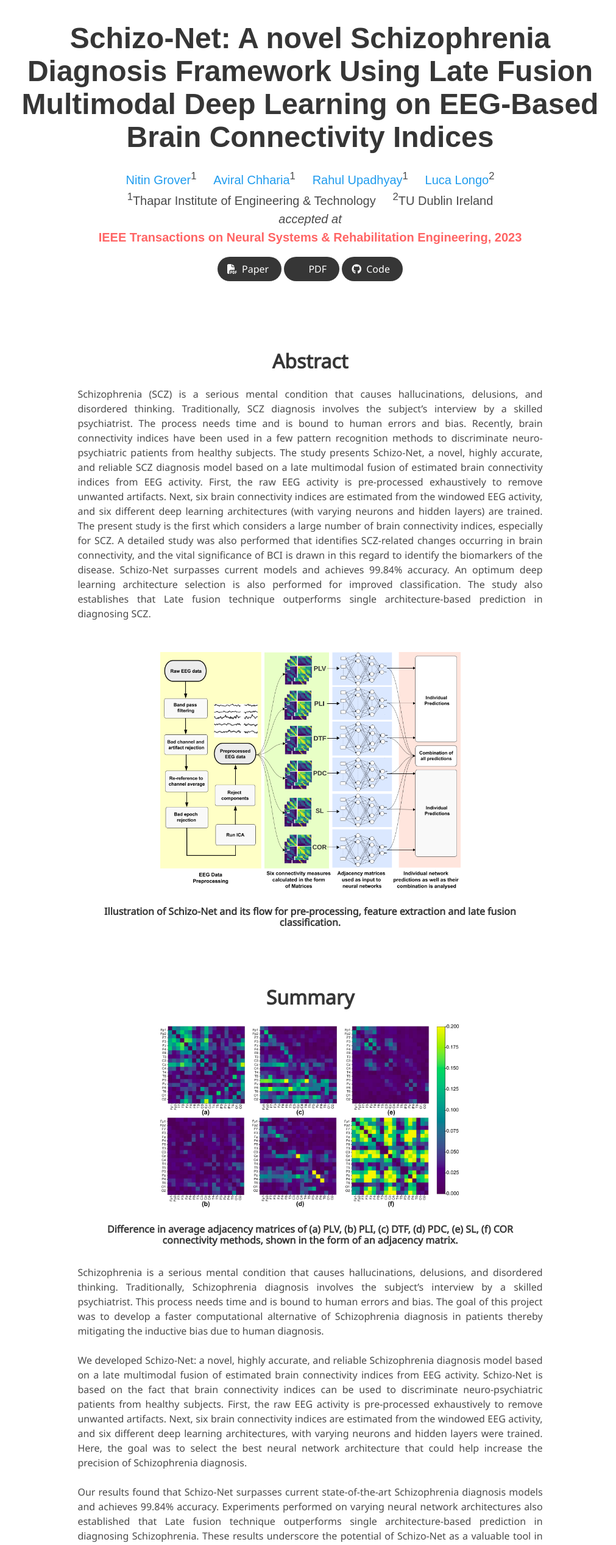
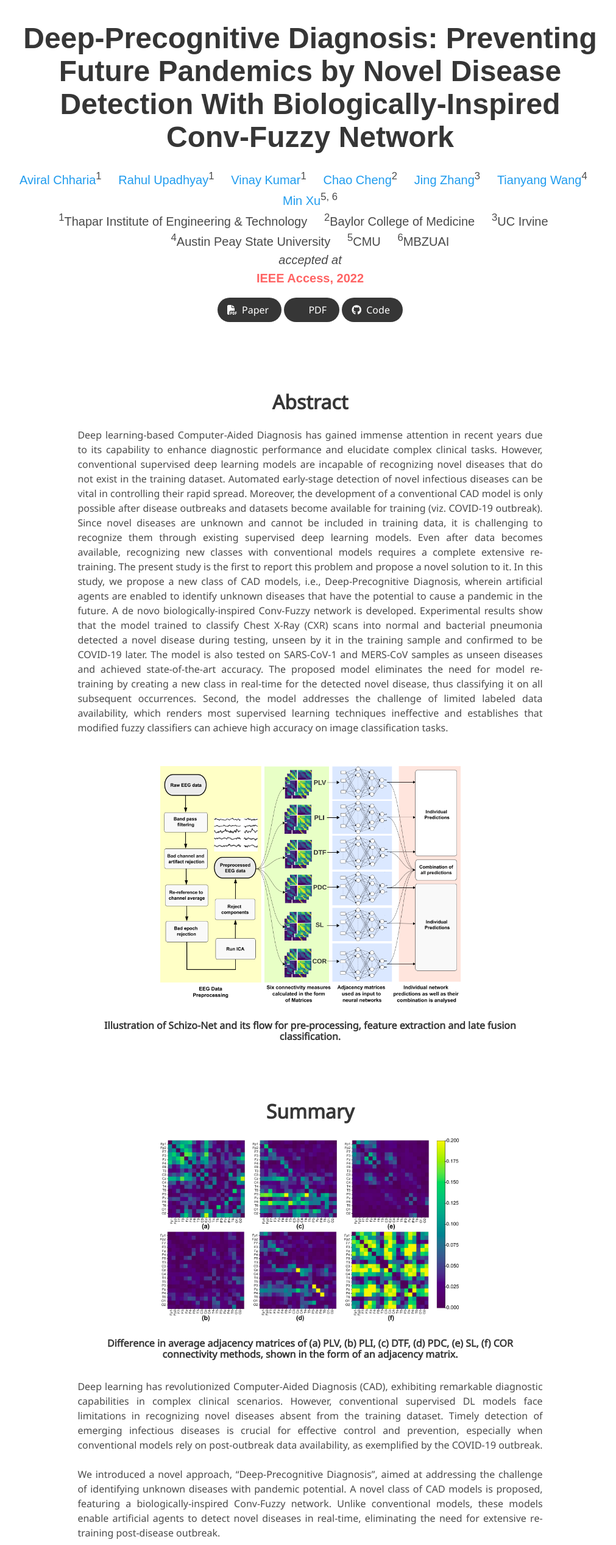
Before and after one commit to aviralchharia/Deep_Precognitive_Diagnosis, a plain HTML site: page index.html in a window 1280 px wide. Shown: the part 241-2774 px from the top of the page at 61% size, without its empty margins (131-1142 px from the left). Drawn offline with nearby package versions, Linux system fonts and the light colour scheme; some icons are missing; a web font is replaced by a local one.

Commit message:
Update index.html

```diff
--- a/index.html
+++ b/index.html
@@ -3,10 +3,10 @@
 <head>
   <meta charset="utf-8">
   <meta name="description"
-        content="Schizo-Net: A novel Schizophrenia Diagnosis Framework Using Late Fusion Multimodal Deep Learning on EEG-Based Brain Connectivity Indices.">
-  <meta name="keywords" content="Schizophrenia, Deep Learning, Brain Connectivity Features, Feature Fusion, Classification">
+        content="Deep-Precognitive Diagnosis: Preventing Future Pandemics by Novel Disease Detection With Biologically-Inspired Conv-Fuzzy Network.">
+  <meta name="keywords" content="Deep learning, COVID-19, Medical Imaging, Computer-aided Diagnosis, Pandemics">
   <meta name="viewport" content="width=device-width, initial-scale=1">
-  <title>Schizo-Net: A novel Schizophrenia Diagnosis Framework Using Late Fusion Multimodal Deep Learning on EEG-Based Brain Connectivity Indices</title>
+  <title>Deep-Precognitive Diagnosis: Preventing Future Pandemics by Novel Disease Detection With Biologically-Inspired Conv-Fuzzy Network</title>
 
   <link href="https://fonts.googleapis.com/css?family=Google+Sans|Noto+Sans|Castoro"
         rel="stylesheet">
@@ -73,35 +73,44 @@
         </div>
       <div class="columns is-centered">
         <div class="column has-text-centered">
-          <h1 class="title is-1 publication-title">Schizo-Net: A novel Schizophrenia Diagnosis Framework Using Late Fusion Multimodal Deep Learning on EEG-Based Brain Connectivity Indices</h1>
+          <h1 class="title is-1 publication-title">Deep-Precognitive Diagnosis: Preventing Future Pandemics by Novel Disease Detection With Biologically-Inspired Conv-Fuzzy Network</h1>
           <div class="is-size-5 publication-authors">
-            <span class="author-block">
-              <a href="https://www.linkedin.com/in/nitin-grover-5a8362167">Nitin Grover</a><sup>1</sup></span>&nbsp;&nbsp;&nbsp;&nbsp;
             <span class="author-block">
               <a href="https://aviralchharia.github.io/">Aviral Chharia</a><sup>1</sup></span>&nbsp;&nbsp;&nbsp;&nbsp;
             <span class="author-block">
-              <a href="https://eced.thapar.edu/facultydetails/MTI0NQ">Rahul Upadhyay</a><sup>1</sup>&nbsp;&nbsp;&nbsp;&nbsp;
-            </span>
+              <a href="https://eced.thapar.edu/facultydetails/MTI0NQ">Rahul Upadhyay</a><sup>1</sup></span>&nbsp;&nbsp;&nbsp;&nbsp;
+	    <span class="author-block">
+              <a href="https://eced.thapar.edu/facultydetails/MTIzNA">Vinay Kumar</a><sup>1</sup></span>&nbsp;&nbsp;&nbsp;&nbsp;
+	    <span class="author-block">
+              <a href="https://www.bcm.edu/people-search/chao-cheng-19376">Chao Cheng</a><sup>2</sup></span>&nbsp;&nbsp;&nbsp;&nbsp;
+	    <span class="author-block">
+              <a href="https://ics.uci.edu/~jingz31/">Jing Zhang</a><sup>3</sup></span>&nbsp;&nbsp;&nbsp;&nbsp;
+	    <span class="author-block">
+              <a href="https://wangt0716.github.io/index.html">Tianyang Wang</a><sup>4</sup></span>&nbsp;&nbsp;&nbsp;&nbsp;
             <span class="author-block">
-              <a href="http://lucalongo.eu/about/about.html">Luca Longo</a><sup>2</sup>
+              <a href="https://xulabs.github.io/min-xu/">Min Xu</a><sup>5, 6</sup>
             </span>
           </div>
 
 
 	 <div class="is-size-5 publication-authors">
             <span class="author-block"><sup>1</sup>Thapar Institute of Engineering &amp; Technology</span>&nbsp;&nbsp;&nbsp;&nbsp;
-            <span class="author-block"><sup>2</sup>TU Dublin Ireland</span>
+	    <span class="author-block"><sup>2</sup>Baylor College of Medicine</span>&nbsp;&nbsp;&nbsp;&nbsp;
+            <span class="author-block"><sup>3</sup>UC Irvine</span>&nbsp;&nbsp;&nbsp;&nbsp;
+            <span class="author-block"><sup>4</sup>Austin Peay State University</span>&nbsp;&nbsp;&nbsp;&nbsp;
+	    <span class="author-block"><sup>5</sup>CMU</span>&nbsp;&nbsp;&nbsp;&nbsp;
+	    <span class="author-block"><sup>6</sup>MBZUAI</span>
             <br>
             <span class="brmod"><i>accepted at</i></span>
             <br>
-            <span><b style="color:rgb(255, 100, 100);">IEEE Transactions on Neural Systems & Rehabilitation Engineering, 2023</b></span>
+            <span><b style="color:rgb(255, 100, 100);">IEEE Access, 2022</b></span>
           </div>
 
           <div class="column has-text-centered">
             <div class="publication-links">
               <!-- PDF Link. -->
               <span class="link-block">
-                <a href="https://ieeexplore.ieee.org/document/10023506"
+                <a href="https://ieeexplore.ieee.org/document/9718075/"
                    class="external-link button is-normal is-rounded is-dark">
                   <span class="icon">
                       <i class="fas fa-file-pdf"></i>
@@ -110,7 +119,7 @@
                 </a>
               </span>
               <span class="link-block">
-                <a href="https://ieeexplore.ieee.org/stamp/stamp.jsp?tp=&arnumber=10023506"
+                <a href="https://ieeexplore.ieee.org/stamp/stamp.jsp?tp=&arnumber=9718075"
                    class="external-link button is-normal is-rounded is-dark">
                   <span class="icon">
                       <i class="ai ai-arxiv"></i>
@@ -130,7 +139,7 @@
               </span> -->
               <!-- Code Link. -->
               <span class="link-block">
-                <a href="https://github.com/NeuroDiag/Schizo-Net"
+                <a href="https://github.com/aviralchharia/Deep_Precognitive_Diagnosis"
                    class="external-link button is-normal is-rounded is-dark">
                   <span class="icon">
                       <i class="fab fa-github"></i>
@@ -156,19 +165,24 @@
         <h2 class="title is-3">Abstract</h2>
         <div class="content has-text-justified">
           <p>
-            Schizophrenia (SCZ) is a serious mental condition that causes hallucinations, delusions, and disordered thinking.
-            Traditionally, SCZ diagnosis involves the subject’s interview by a skilled psychiatrist. The process needs time and
-            is bound to human errors and bias. Recently, brain connectivity indices have been used in a few pattern recognition
-            methods to discriminate neuro-psychiatric patients from healthy subjects. The study presents Schizo-Net, a novel,
-            highly accurate, and reliable SCZ diagnosis model based on a late multimodal fusion of estimated brain connectivity
-            indices from EEG activity. First, the raw EEG activity is pre-processed exhaustively to remove unwanted artifacts.
-            Next, six brain connectivity indices are estimated from the windowed EEG activity, and six different deep learning
-            architectures (with varying neurons and hidden layers) are trained. The present study is the first which considers
-            a large number of brain connectivity indices, especially for SCZ. A detailed study was also performed that identifies
-            SCZ-related changes occurring in brain connectivity, and the vital significance of BCI is drawn in this regard to
-            identify the biomarkers of the disease. Schizo-Net surpasses current models and achieves 99.84% accuracy. An optimum
-            deep learning architecture selection is also performed for improved classification. The study also establishes that
-            Late fusion technique outperforms single architecture-based prediction in diagnosing SCZ.
+		  Deep learning-based Computer-Aided Diagnosis has gained immense attention in recent years due to its capability to
+		  enhance diagnostic performance and elucidate complex clinical tasks. However, conventional supervised deep learning
+		  models are incapable of recognizing novel diseases that do not exist in the training dataset. Automated early-stage
+		  detection of novel infectious diseases can be vital in controlling their rapid spread. Moreover, the development of
+		  a conventional CAD model is only possible after disease outbreaks and datasets become available for training
+		  (viz. COVID-19 outbreak). Since novel diseases are unknown and cannot be included in training data, it is challenging
+		  to recognize them through existing supervised deep learning models. Even after data becomes available, recognizing new
+		  classes with conventional models requires a complete extensive re-training. The present study is the first to report
+		  this problem and propose a novel solution to it. In this study, we propose a new class of CAD models, i.e.,
+		  Deep-Precognitive Diagnosis, wherein artificial agents are enabled to identify unknown diseases that have the potential
+		  to cause a pandemic in the future. A de novo biologically-inspired Conv-Fuzzy network is developed. Experimental results
+		  show that the model trained to classify Chest X-Ray (CXR) scans into normal and bacterial pneumonia detected a novel
+		  disease during testing, unseen by it in the training sample and confirmed to be COVID-19 later. The model is also tested
+		  on SARS-CoV-1 and MERS-CoV samples as unseen diseases and achieved state-of-the-art accuracy. The proposed model
+		  eliminates the need for model re-training by creating a new class in real-time for the detected novel disease, thus
+		  classifying it on all subsequent occurrences. Second, the model addresses the challenge of limited labeled data
+		  availability, which renders most supervised learning techniques ineffective and establishes that modified fuzzy
+		  classifiers can achieve high accuracy on image classification tasks.
             <br>
             <br>
           </p>
@@ -205,34 +219,32 @@
         form of an adjacency matrix.</h2>
         </figure>
        <p>
-      Schizophrenia is a serious mental condition that causes hallucinations, delusions, and disordered thinking.
-      Traditionally, Schizophrenia diagnosis involves the subject’s interview by a skilled psychiatrist. This process
-      needs time and is bound to human errors and bias. The goal of this project was to develop a faster computational
-      alternative of Schizophrenia diagnosis in patients thereby mitigating the inductive bias due to human diagnosis.
+      Deep learning has revolutionized Computer-Aided Diagnosis (CAD), exhibiting remarkable diagnostic capabilities in complex clinical scenarios.
+      However, conventional supervised DL models face limitations in recognizing novel diseases absent from the training dataset. Timely detection
+      of emerging infectious diseases is crucial for effective control and prevention, especially when conventional models rely on post-outbreak
+      data availability, as exemplified by the COVID-19 outbreak.
       <br>
       <br>
-      We developed Schizo-Net: a novel, highly accurate, and reliable Schizophrenia diagnosis model based on a late
-      multimodal fusion of estimated brain connectivity indices from EEG activity. Schizo-Net is based on the fact
-      that brain connectivity indices can be used to discriminate neuro-psychiatric patients from healthy subjects.
-      First, the raw EEG activity is pre-processed exhaustively to remove unwanted artifacts. Next, six brain
-      connectivity indices are estimated from the windowed EEG activity, and six different deep learning architectures,
-      with varying neurons and hidden layers were trained. Here, the goal was to select the best neural network
-      architecture that could help increase the precision of Schizophrenia diagnosis.
+      We introduced a novel approach, “Deep-Precognitive Diagnosis”, aimed at addressing the challenge of identifying unknown diseases with pandemic
+      potential. A novel class of CAD models is proposed, featuring a biologically-inspired Conv-Fuzzy network. Unlike conventional models, these
+      models enable artificial agents to detect novel diseases in real-time, eliminating the need for extensive re-training post-disease outbreak.
       <br>
       <br>
-      Our results found that Schizo-Net surpasses current state-of-the-art Schizophrenia diagnosis models and
-      achieves 99.84% accuracy. Experiments performed on varying neural network architectures also established
-      that Late fusion technique outperforms single architecture-based prediction in diagnosing Schizophrenia.
-      These results underscore the potential of Schizo-Net as a valuable tool in the precise diagnosis of Schizophrenia.
+      Experimental results demonstrate the efficacy of the proposed model in detecting a novel disease during testing, later identified as COVID-19,
+      which was absent from the training dataset. Furthermore, the model exhibits state-of-the-art accuracy when tested on SARS-CoV-1 and MERS-CoV
+      samples, showcasing its ability to generalize to unseen diseases. The model's capacity to create a new class in real-time for detected novel
+      diseases obviates the need for continuous re-training. These results underscore the potential Deep-Precognitive diagnosis paradigm as a valuable
+      tool in the precise diagnosis of novel diseases.
       <br>
       <br>
-      In conclusion, using Schizo-Net, psychiatrists can massively reduce the time, human bias and errors that often accompany
-      Schizophrenia diagnosis. Schizo-Net’s ability to diagnose Schizophrenia precisely, positions it as a versatile and
-      enduring tool. Next steps for the project involve deploying the Schizo-Net for a clinical trial and testing its
-      performance over a wide survey sample of patients diagnosed with Schizophrenia.
-            <br>
-            <br>
-          </p>
+      The proposed model not only addresses the limitation of conventional models in recognizing novel diseases but also tackles the challenge of
+      limited labeled data availability. By leveraging modified fuzzy classifiers, the proposed model achieves high accuracy on image classification
+      tasks, demonstrating its robustness in scenarios where supervised learning techniques fall short. Next steps for the project involve deploying
+      the Deep-Precognitive diagnosis for a clinical trial and testing its performance over a wide survey sample of patients diagnosed with
+      Pneumonia-type diseases.
+      <br>
+      <br>
+      </p>
       <figure class="image" id="fig-method">
 	 <img src="static/images/brain-connectivity-measures.png" class="center" style="width: 750px">
          <h2 class="title is-size-6">Group differences as graphs for different connectivity measures including PLV, PLI, DTF, PDC, SL and COR.
@@ -312,13 +324,13 @@
 <section class="section" id="BibTeX">
   <div class="container is-max-desktop content">
     <h2 class="title">BibTeX</h2>
-    <pre><code>@article{grover2023schizo,
-  title={Schizo-Net: A novel Schizophrenia Diagnosis framework using late fusion multimodal deep learning on Electroencephalogram-based Brain connectivity indices},
-  author={Grover, Nitin and Chharia, Aviral and Upadhyay, Rahul and Longo, Luca},
-  journal={IEEE Transactions on Neural Systems and Rehabilitation Engineering},
-  volume={31},
-  pages={464--473},
-  year={2023},
+    <pre><code>@article{chharia2022deep,
+  title={Deep-precognitive diagnosis: Preventing future pandemics by novel disease detection with biologically-inspired conv-fuzzy network},
+  author={Chharia, Aviral and Upadhyay, Rahul and Kumar, Vinay and Cheng, Chao and Zhang, Jing and Wang, Tianyang and Xu, Min},
+  journal={Ieee Access},
+  volume={10},
+  pages={23167--23185},
+  year={2022},
   publisher={IEEE}
 }</code></pre>
   </div>
@@ -329,10 +341,10 @@
   <div class="container">
     <div class="content has-text-centered">
       <a class="icon-link"
-         href="https://ieeexplore.ieee.org/stamp/stamp.jsp?tp=&arnumber=10023506">
+         href="https://ieeexplore.ieee.org/stamp/stamp.jsp?tp=&arnumber=9718075">
         <i class="fas fa-file-pdf"></i>
       </a>
-      <a class="icon-link" href="https://github.com/NeuroDiag/Schizo-Net/" class="external-link" disabled>
+      <a class="icon-link" href="https://github.com/aviralchharia/Deep_Precognitive_Diagnosis/" class="external-link" disabled>
         <i class="fab fa-github"></i>
       </a>
     </div>
```
